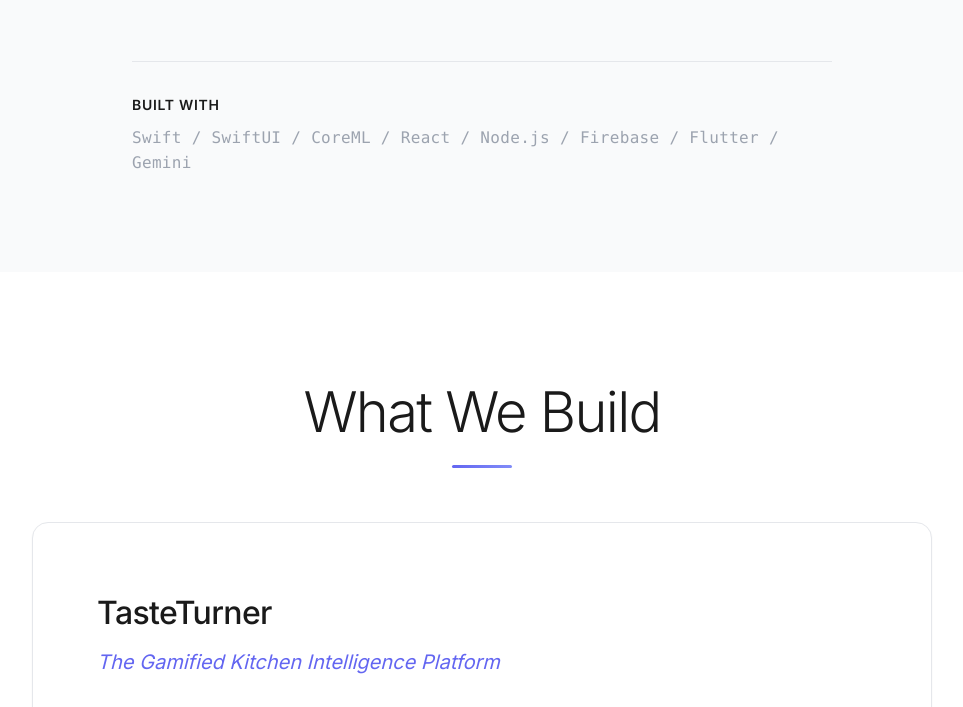
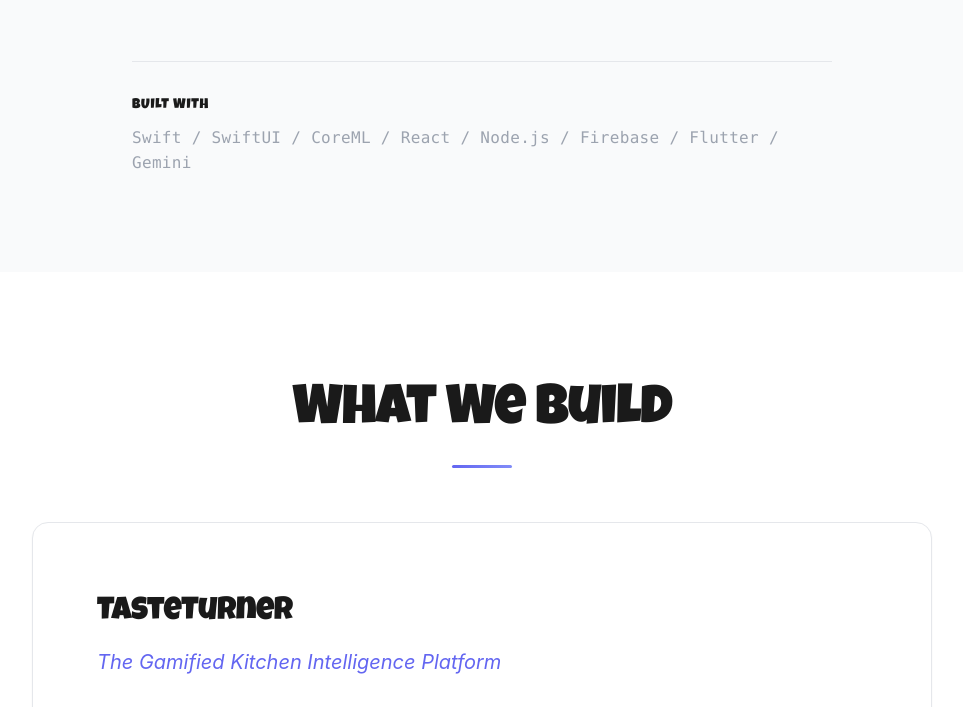
Before and after one commit to TolaTess/totess-studio-ltd, a plain HTML site: page index.html in a window 1280 px wide. Shown: the part 1487-2194 px from the top of the page, without its empty margins (158-1121 px from the left). Drawn offline with nearby package versions, Linux system fonts and the light colour scheme; a web font is replaced by a local one.

Commit message:
Update font styles in index.html and styles.css to enhance visual appeal
- Replaced the 'Inter' font with 'TASA Orbiter' for body text.
- Introduced 'Luckiest Guy' font for headings and specific elements, improving overall aesthetics.
- Adjusted font weights and letter spacing for better readability and design consistency.

```diff
--- a/index.html
+++ b/index.html
@@ -9,7 +9,7 @@
     <link rel="stylesheet" href="styles.css">
     <link rel="preconnect" href="https://fonts.googleapis.com">
     <link rel="preconnect" href="https://fonts.gstatic.com" crossorigin>
-    <link href="https://fonts.googleapis.com/css2?family=Inter:wght@300;400;500;600&display=swap" rel="stylesheet">
+    <link href="https://fonts.googleapis.com/css2?family=Luckiest+Guy&family=TASA+Orbiter:wght@300;400;500;600;700&display=swap" rel="stylesheet">
     <script src="https://cdnjs.cloudflare.com/ajax/libs/gsap/3.12.5/gsap.min.js"></script>
     <script src="https://cdnjs.cloudflare.com/ajax/libs/gsap/3.12.5/ScrollTrigger.min.js"></script>
 </head>
--- a/styles.css
+++ b/styles.css
@@ -32,13 +32,18 @@ html {
 }
 
 body {
-    font-family: 'Inter', -apple-system, BlinkMacSystemFont, 'Segoe UI', sans-serif;
+    font-family: 'TASA Orbiter', -apple-system, BlinkMacSystemFont, 'Segoe UI', sans-serif;
     font-size: 16px;
     line-height: 1.6;
     color: var(--color-primary);
     background-color: var(--color-bg);
     -webkit-font-smoothing: antialiased;
     -moz-osx-font-smoothing: grayscale;
+}
+
+h1, h2, h3, h4, h5, h6 {
+    font-family: 'Luckiest Guy', cursive;
+    font-weight: 400;
 }
 
 .container {
@@ -69,8 +74,9 @@ body {
 }
 
 .nav-brand {
+    font-family: 'Luckiest Guy', cursive;
     font-size: 1.25rem;
-    font-weight: 600;
+    font-weight: 400;
     letter-spacing: -0.02em;
 }
 
@@ -285,9 +291,10 @@ body {
 }
 
 .hero-title {
+    font-family: 'Luckiest Guy', cursive;
     font-size: clamp(3rem, 8vw, 6.5rem);
-    font-weight: 300;
-    letter-spacing: -0.05em;
+    font-weight: 400;
+    letter-spacing: -0.02em;
     margin-bottom: var(--spacing-md);
     line-height: 1.1;
     background: linear-gradient(135deg, var(--color-primary) 0%, var(--color-accent) 100%);
@@ -336,9 +343,10 @@ section {
 }
 
 .section-title {
+    font-family: 'Luckiest Guy', cursive;
     font-size: clamp(2.5rem, 5vw, 3.5rem);
-    font-weight: 300;
-    letter-spacing: -0.03em;
+    font-weight: 400;
+    letter-spacing: -0.02em;
     margin-bottom: var(--spacing-lg);
     text-align: center;
     color: var(--color-primary);
@@ -390,13 +398,13 @@ section {
 }
 
 .tech-stack-title {
-    font-size: 1rem;
-    font-weight: 600;
+    font-family: 'Luckiest Guy', cursive;
+    font-size: 0.875rem;
+    font-weight: 400;
     color: var(--color-primary);
     margin-bottom: var(--spacing-xs);
     letter-spacing: 0.05em;
     text-transform: uppercase;
-    font-size: 0.875rem;
 }
 
 .tech-stack-list {
@@ -447,8 +455,9 @@ section {
 }
 
 .project-name {
+    font-family: 'Luckiest Guy', cursive;
     font-size: 2rem;
-    font-weight: 500;
+    font-weight: 400;
     margin-bottom: var(--spacing-xs);
     letter-spacing: -0.02em;
 }
@@ -484,8 +493,9 @@ section {
 }
 
 .innovation-title {
+    font-family: 'Luckiest Guy', cursive;
     font-size: 1rem;
-    font-weight: 600;
+    font-weight: 400;
     color: var(--color-primary);
     margin-bottom: var(--spacing-sm);
 }
```
